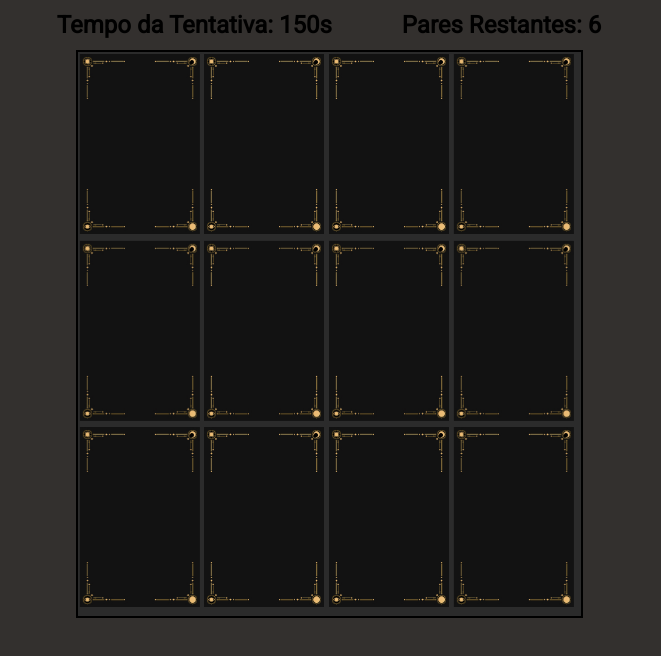
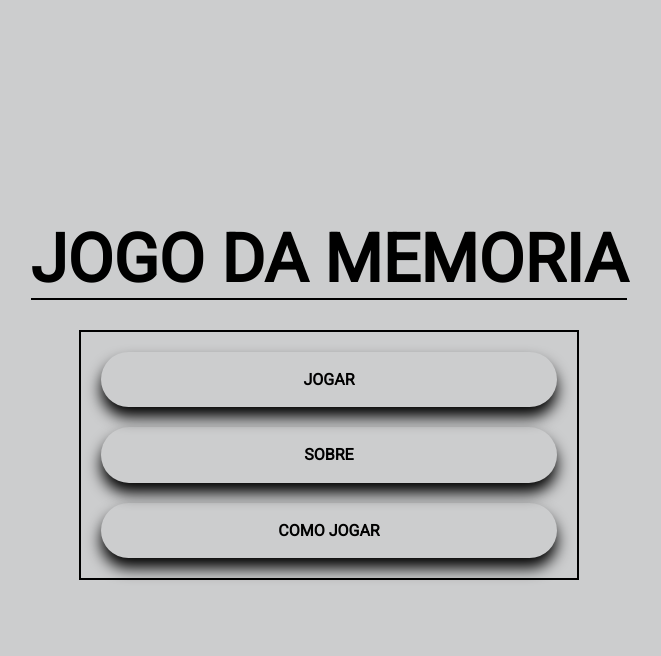
Before and after one commit to AnthonyRichardD/Projeto-JogodaMemoria-demo-week, a Svelte app in the folder SveltE/: page / in a window 1280 px wide. Shown: the top 656 px of the page, without its empty margins (311-972 px from the left). Built offline with nearby package versions, Linux system fonts and the light colour scheme.

Commit message:
Projeto 2.0
o jogo está com a lógica pronta mas ainda falta alguns ajustes para ficar 100%.
 menu em desenvolvimento.

```diff
--- a/SveltE/public/styles/Principal.css
+++ b/SveltE/public/styles/Principal.css
@@ -8,27 +8,10 @@
 }
 body{
     overflow-y: hidden;
-    width: 100vw;
-    height: 100vh;
-    background-color:#33302E;
+    overflow-x: hidden;
+    background-color:rgb(204, 205, 206);
 }
 
-.botoes{
-    cursor: pointer;
-    display: flex;
-    justify-content: center;
-    align-self: center;
-    gap: 12px;
-}
-.botao{
-    display: flex;
-    justify-content: center;
-    align-items: center;
-    width: 100px;
-    height: 40px;
-    background-color: #33302E;
-
-}
 section{
     display: flex;
     align-items: center;
--- /dev/null
+++ b/SveltE/public/styles/como.css
@@ -0,0 +1,9 @@
+*{
+    padding: 0;
+    margin: 0;
+    box-sizing: border-box;
+}
+.ComoConteudo{
+    width: 100vw;
+    height: 100vw;
+}
--- a/SveltE/public/styles/inicial.css
+++ b/SveltE/public/styles/inicial.css
@@ -3,8 +3,55 @@
     margin: 0;
     box-sizing: border-box;
 }
-
-img{
-    max-width: 450px;
+h1{
+    border-bottom: 2px solid black;
+    color: black;
+    font-weight: bold;
+    font-size: 50pt;
+}
+.Initconteudo{
+    position: absolute;
+    display: flex;
+    flex-direction: column;
+    justify-content: center;
+    align-items: center;
+    width: 100vw;
+    height: 100vw;
+}
+.titulo{
+    width: 100%;
+    display: flex;
+    justify-content: center;
+    align-items: center;
 
 }
+
+.botoes{
+    display: flex;
+    gap: 20px;
+    flex-direction: column;
+    margin-top: 30px;
+    padding: 20px 20px;
+    width: 500px;
+    height: 250px;
+    border: 2px solid black;
+}
+
+.botao{
+    font-weight: 900;
+    border-radius: 30px;
+    box-shadow: 0px 10px 15px  black;
+    color: black;
+    display: flex;
+    align-items: center;
+    justify-content: center;
+    cursor: pointer;
+    width: 100%;
+    height: 33%;
+}
+.botao:hover{
+    color: rgba(37, 115, 218, 0.822);
+    transform: scale(1.05);
+    border-bottom: 2px solid black;
+    transition: all 0.5 ease;
+}
--- a/SveltE/public/styles/jogo.css
+++ b/SveltE/public/styles/jogo.css
@@ -3,6 +3,7 @@
     cursor:default;
 }
 .conteudo-jogo{
+    user-select: none;
     width: 100vw;
     height: 100vh;
     display: flex;
@@ -22,15 +23,11 @@
 }
 
 .game-display{
-    background-color:rgb(43, 43, 43);
     display: grid;
     grid-template-columns: repeat(4,auto);
     width: 499px;
     padding: 2px;
     height: 560px;
-    border: 2px solid black;
-
-
 }
 .flip-card {
     display: flex;
@@ -52,6 +49,9 @@
     transition: transform 0.6s;
     transform-style: preserve-3d;
 }
+.flip-card-inner:active{
+    transform: scale(0.9);
+}
 
 /* Do an horizontal flip when you move the mouse over the flip box container */
 .flip {
@@ -69,10 +69,7 @@
 }
 
 /* Style the front side (fallback if image is missing) */
-.flip-card-front {
-    background-color: #bbb;
-    color: black;
-}
+
 
 /* Style the back side */
 .flip-card-back {
--- a/SveltE/src/App.svelte
+++ b/SveltE/src/App.svelte
@@ -3,19 +3,19 @@
 </svelte:head>
 
 <script>
-	import Menu from "./Menu.svelte"
 	import Jogo from "./Jogo.svelte";
 	import  Sobre  from "./Sobre.svelte";
 	import {estado} from "./Navigate";
 	import PaginaInicial from "./PaginaInicial.svelte";
+	import ComoJogar from "./ComoJogar.svelte";
 
 </script>
 
 <section>
 	{#if $estado == "inicial"}
 		<PaginaInicial />
-		{:else if $estado == "menu"}
-		<Menu />
+		{:else if $estado == "como"}
+		<ComoJogar />
 		{:else if $estado == "jogar"}
 		<Jogo />
 		{:else if $estado == 'sobre'}
--- /dev/null
+++ b/SveltE/src/Botoes/ComoJogarBotao.svelte
@@ -0,0 +1,4 @@
+<script>
+    import {trocarEstadoDoJogo} from '../Navigate'
+</script>
+<div class="botao" on:click={()=>trocarEstadoDoJogo('como')}>COMO JOGAR</div>
--- a/SveltE/src/Botoes/JogarBotao.svelte
+++ b/SveltE/src/Botoes/JogarBotao.svelte
@@ -1,4 +1,4 @@
 <script>
     import {trocarEstadoDoJogo} from '../Navigate'
 </script>
-<div class="botao" on:click={()=>trocarEstadoDoJogo('jogar')}>jogar</div>
+<div class="botao" on:click={()=>trocarEstadoDoJogo('jogar')}>JOGAR</div>
--- a/SveltE/src/Botoes/SobreBotao.svelte
+++ b/SveltE/src/Botoes/SobreBotao.svelte
@@ -1,3 +1,5 @@
 <script>
     import {trocarEstadoDoJogo} from '../Navigate'
 </script>
+
+<div class="botao" on:click={()=>trocarEstadoDoJogo('sobre')}>SOBRE</div>
--- /dev/null
+++ b/SveltE/src/ComoJogar.svelte
@@ -0,0 +1,9 @@
+<svelte:head>
+    <link rel="stylesheet" href="/styles/como.css">
+</svelte:head>
+<script>
+
+</script>
+<div class="ComoConteudo">
+
+</div>
--- a/SveltE/src/Navigate.js
+++ b/SveltE/src/Navigate.js
@@ -1,7 +1,7 @@
 import { writable } from 'svelte/store'
 
 
-export let estado = writable('jogar');
+export let estado = writable('inicial');
 
 export function trocarEstadoDoJogo(novoEstado) {
 	estado.set(novoEstado)
--- a/SveltE/src/PaginaInicial.svelte
+++ b/SveltE/src/PaginaInicial.svelte
@@ -2,12 +2,18 @@
     <link rel="stylesheet" href="/styles/inicial.css">
 </svelte:head>
 <script>
-    import MenuBotao from './Botoes/MenuBotao.svelte'
+    import ComoJogarBotao from './Botoes/ComoJogarBotao.svelte';
+    import JogarBotao from './Botoes/JogarBotao.svelte'
+    import SobreBotao from './Botoes/SobreBotao.svelte'
 </script>
 <div class="Initconteudo">
-    <div class="logo">
-        <img src="/images/inicial-unicornio.png" alt="aa">
+    <div class="titulo">
+        <h1>JOGO DA MEMORIA</h1>
     </div>
-    <MenuBotao />
+    <div class="botoes">
+        <JogarBotao />
+        <SobreBotao />
+        <ComoJogarBotao />
+    </div>
 
 </div>
```
